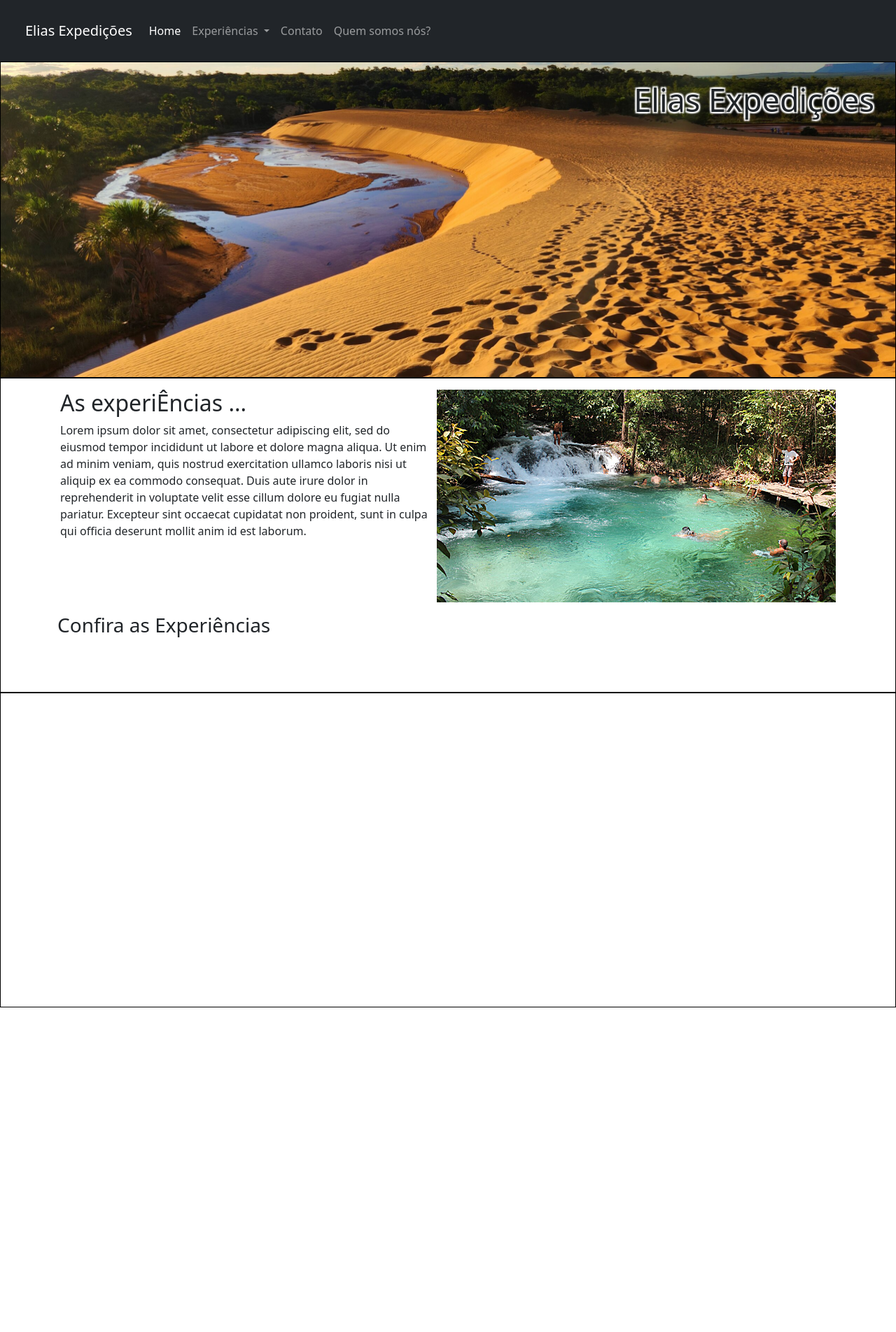
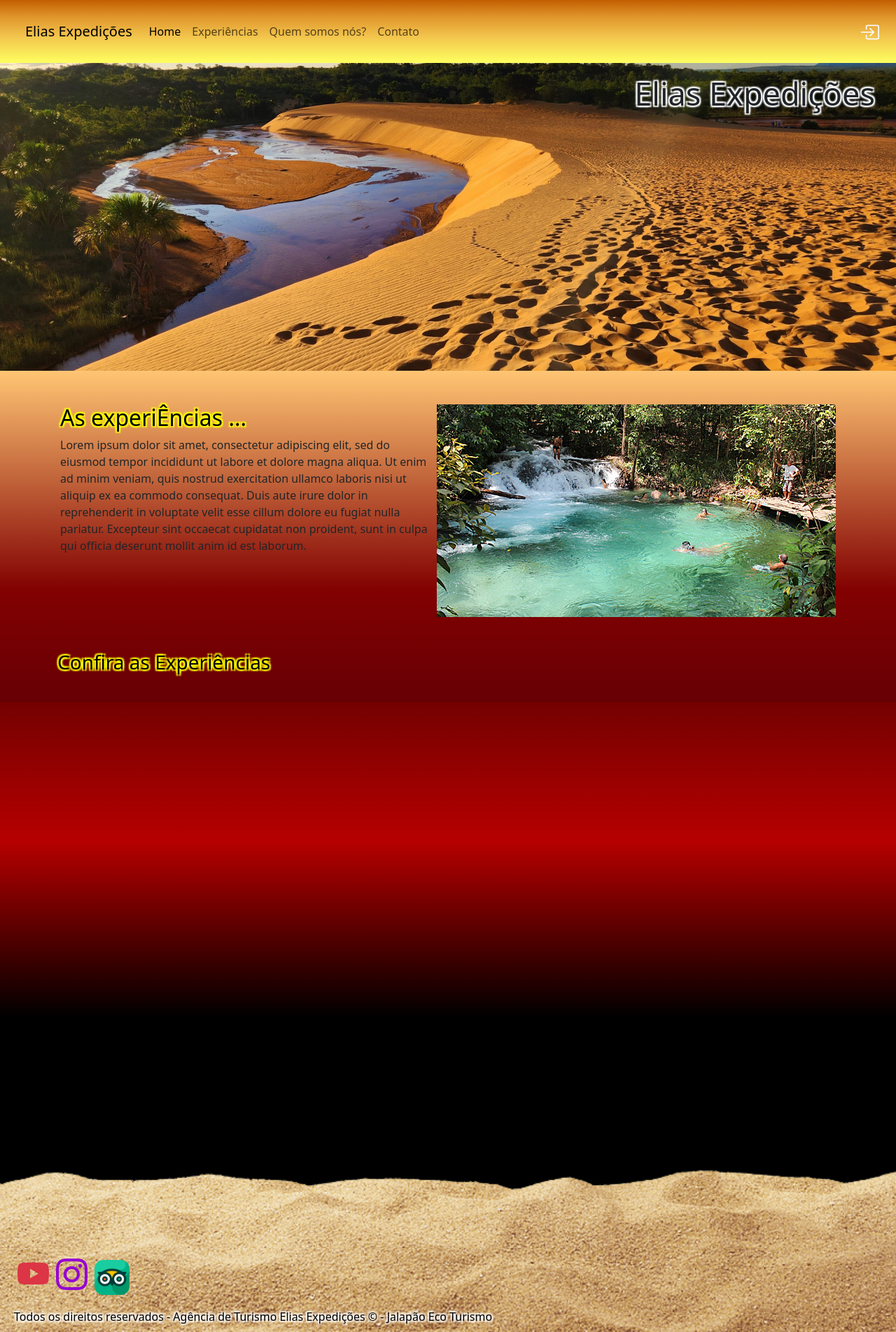
Before and after one commit to stefanluks/EliasExpedicoes, a Django app: page / in a window 1280 px wide. Shown: the whole page at 70% size. Before the commit the page ends 1440 px from the top, so only its background shows below. Run offline with Django 4.2, Linux system fonts and the light colour scheme; data that the repository does not hold is empty.

Commit message:
update home

```diff
--- a/elias/templates/base.html
+++ b/elias/templates/base.html
@@ -5,14 +5,24 @@
     <meta charset="utf-8">
     <meta name="viewport" content="width=device-width, initial-scale=1">
     <title>Elias Expedições</title>
+    <style>
+      .navbar-not-scroll{
+        background: rgb(0,0,0);
+        background: linear-gradient(180deg, rgba(195,94,0,1) 0%, rgba(224,150,44,1) 27%, rgba(242,195,76,1) 57%, rgba(254,255,96,1) 100%);
+      }
+      .navbar-scroll{
+        background-color: rgba(0,0,0,.7) !important;
+        color: white !important;
+      }
+    </style>
     {% block page_style %}{% endblock %}
     <link rel="stylesheet" href="https://cdn.jsdelivr.net/npm/bootstrap-icons@1.10.5/font/bootstrap-icons.css">
     <link href="https://cdn.jsdelivr.net/npm/bootstrap@5.3.1/dist/css/bootstrap.min.css" rel="stylesheet" integrity="sha384-4bw+/aepP/YC94hEpVNVgiZdgIC5+VKNBQNGCHeKRQN+PtmoHDEXuppvnDJzQIu9" crossorigin="anonymous">
 </head>
 <body>
-    <nav class="navbar navbar-expand-lg p-4 navbar-dark bg-dark">
+    <nav id="navbar" class="navbar navbar-not-scroll navbar-expand-lg p-4 fixed-top" style="transition: .6s;">
         <div class="container-fluid">
-          <a class="navbar-brand" href="#">Elias Expedições</a>
+          <a class="navbar-brand" href="{% url 'Home' %}">Elias Expedições</a>
           <button class="navbar-toggler" type="button" data-bs-toggle="collapse" data-bs-target="#navbarSupportedContent" aria-controls="navbarSupportedContent" aria-expanded="false" aria-label="Toggle navigation">
             <span class="navbar-toggler-icon"></span>
           </button>
@@ -20,10 +30,10 @@
           <div class="collapse navbar-collapse" id="navbarSupportedContent">
             <ul class="navbar-nav me-auto mb-2 mb-lg-0">
               <li class="nav-item">
-                <a class="nav-link active" href="{% url 'Home' %}">Home</a>
+                <a class="nav-link active" href="/#Home">Home</a>
               </li>
-              <li class="nav-item dropdown">
-                <a class="nav-link dropdown-toggle" href="#" role="button" data-bs-toggle="dropdown" aria-expanded="false">
+              {% comment %} <li class="nav-item dropdown">
+                <a class="nav-link dropdown-toggle" role="button" data-bs-toggle="dropdown" aria-expanded="false">
                   Experiências
                 </a>
                 <ul class="dropdown-menu">
@@ -35,12 +45,15 @@
                         </li>
                     {% endfor %}
                 </ul>
+              </li> {% endcomment %}
+              <li class="nav-item">
+                <a class="nav-link" href="/#Experiencias" aria-disabled="true">Experiências</a>
+              </li>
+              <li class="nav-item">
+                <a class="nav-link" href="/#somos" aria-disabled="true">Quem somos nós?</a>
               </li>
               <li class="nav-item">
                 <a class="nav-link" href="/#contato" aria-disabled="true">Contato</a>
-              </li>
-              <li class="nav-item">
-                <a class="nav-link" href="{% url 'Home' %}" aria-disabled="true">Quem somos nós?</a>
               </li>
               {% if request.user.is_superuser %}
                 <li class="nav-item">
@@ -50,9 +63,21 @@
             </ul>
           </div>
         </div>
+        <a href="" class="text-light fs-3"><i class="bi bi-box-arrow-in-right"></i></a>
     </nav>
+    <div class="py-4 my-3"></div>
     {% block page %}{% endblock %}
     <script src="https://cdn.jsdelivr.net/npm/bootstrap@5.3.1/dist/js/bootstrap.bundle.min.js" integrity="sha384-HwwvtgBNo3bZJJLYd8oVXjrBZt8cqVSpeBNS5n7C8IVInixGAoxmnlMuBnhbgrkm" crossorigin="anonymous"></script>
     {% block page_script %}{% endblock %}
+    <script>
+      window.addEventListener("scroll", () => {
+        console.log(window.scrollY)
+        if(window.scrollY > 450){
+          document.getElementById("navbar").className = "navbar-scroll navbar navbar-dark navbar-expand-lg p-4 fixed-top"
+        }else{
+          document.getElementById("navbar").className = "navbar-not-scroll navbar navbar-expand-lg p-4 fixed-top"
+        }
+      })
+    </script>
   </body>
 </html>
--- a/elias/templates/home.html
+++ b/elias/templates/home.html
@@ -5,19 +5,17 @@
         section{
             min-width: 100%;
             min-height: 450px;
-            border: 1px solid black;
+            height:  max-content;
             position: relative;
-        }
-        #Home{
-            border-color: red;
         }
         .img-capa{
             width: 100%;
             height: 450px;
             object-fit: cover;
         }
-        #experiencias{
-            background-color: gray;
+        .secao-exp{
+            background: rgb(0,0,0);
+            background: linear-gradient(0deg, rgba(102,0,5,1) 0%, rgba(130,1,1,1) 34%, rgba(255,197,115,1) 100%);
         }
         #Contato{
             background-color: green;
@@ -50,27 +48,77 @@
             color: white;
             text-shadow: 2px 2px 2px black, 2px -2px 2px black;
         }
+        .titulo-secao{
+            color: black;
+            text-shadow: 2px 2px 2px yellow, -2px 2px 2px yellow, 2px -2px 2px yellow, -2px -2px 2px yellow;
+        }
+        .secao-cntt{
+            width: 100%;
+            height: 350px;
+            background-color: black;
+            position: relative;
+            z-index: 5;
+            display: flex;
+            flex-direction: column;
+            align-items: start;
+            justify-content: flex-end;
+        }
+        .img-rodape{
+            width: 100%;
+            height: 100%;
+            position: absolute;
+            z-index: 0;
+        }
+        .secao-somos{
+            background: rgb(0,0,0);
+            background: linear-gradient(180deg, rgba(116,1,1,1) 0%, rgba(182,0,0,1) 44%, rgba(0,0,0,1) 100%);
+        }
+        .ag-rodape{
+            color: black;
+            z-index: 5;
+            padding: 10px 20px;
+            text-shadow: 2px 2px 2px white, -2px 2px 2px white, 2px -2px 2px white, -2px -2px 2px white;
+        }
+        .redes-sociais{
+            width: 80%;
+            display: flex;
+            align-items: center;
+            justify-content: flex-start;
+            padding: 5px 20px;
+            font-size: 45px;
+            z-index: 6;
+        }
+        .rede-social{
+            margin: 0px 5px;
+        }
+        .rede-social .insta{
+            color: rgb(148,0,211) !important;
+        }
+        .icon-static{
+            width: 50px;
+            height: 50px;
+        }
     </style>
 {% endblock  %}
 {% block page %}
-    <section id="#Home">
+    <section id="Home">
         <img class="img-capa" src="{% static 'imagens/capa2.jpg' %}" />
         <div class="logo">
             Elias Expedições
         </div>
     </section>
-    <section id="#experiencias">
-        <div class="container p-3 d-flex">
+    <section id="Experiencias" class="secao-exp">
+        <div class="container p-3 d-flex py-5">
             <div class="sobre">
-                <h2>As experiÊncias ...</h2>
+                <h2 class="titulo-secao">As experiÊncias ...</h2>
                 <span style="text-align: justify;">Lorem ipsum dolor sit amet, consectetur adipiscing elit, sed do eiusmod tempor incididunt ut labore et dolore magna aliqua. Ut enim ad minim veniam, quis nostrud exercitation ullamco laboris nisi ut aliquip ex ea commodo consequat. Duis aute irure dolor in reprehenderit in voluptate velit esse cillum dolore eu fugiat nulla pariatur. Excepteur sint occaecat cupidatat non proident, sunt in culpa qui officia deserunt mollit anim id est laborum.</span>
             </div>
             <img src="{% static 'imagens/capa.jpg' %}" class="img-sobre" />
         </div>
         <div class="container">
-            <h3>Confira as Experiências</h3>
+            <h3 class="titulo-secao">Confira as Experiências</h3>
         </div>
-        <div class="container d-flex w-100 py-3 my-2 align-items-center justify-content-center">
+        <div class="container d-flex w-100 py-3 align-items-center justify-content-center">
             {% for exp in experiencias %}
                 <div class="card-exp card text-bg-dark" style="width: 400px;">
                     <img src="{{exp.capa}}" class="card-img" alt="...">
@@ -82,6 +130,25 @@
             {% endfor %}
         </div>
     </section>
-    <section id="#Contato"></section>
+    <section id="somos" class="secao-somos">
+        <div class="container">
+
+        </div>
+    </section>
+    <section id="contato" class="secao-cntt">
+        <img class="img-rodape" src="{% static 'imagens/areia.png' %}" />
+        <div class="redes-sociais">
+            <a href="https://www.youtube.com/channel/UCLTP_h9Se0b_qZLW9hh3VfQ" class="rede-social">
+                <i class="text-danger bi bi-youtube"></i>
+            </a>
+            <a href="https://www.instagram.com/elias_expedicoes/" class="rede-social">
+                <i class="insta bi bi-instagram"></i>
+            </a>
+            <a href="https://www.tripadvisor.com.br/Profile/eliasexpedicoes?fid=9e3bdb74-6265-4730-90ae-0c60f05f6190" class="rede-social">
+                <img src="{% static 'icons/tripadvisor.png' %}" class="icon-static" />
+            </a>
+        </div>
+        <div class="ag-rodape">Todos os direitos reservados - Agência de Turismo Elias Expedições © - Jalapão Eco Turismo</div>
+    </section>
 {% endblock  %}
 {% block page_script %}{% endblock  %}
```
Also changed, not shown: static/icons/tripadvisor.png (added), static/imagens/areia.png (added).
